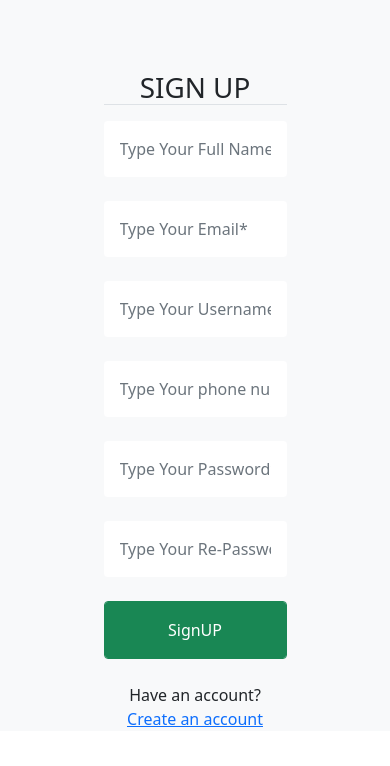
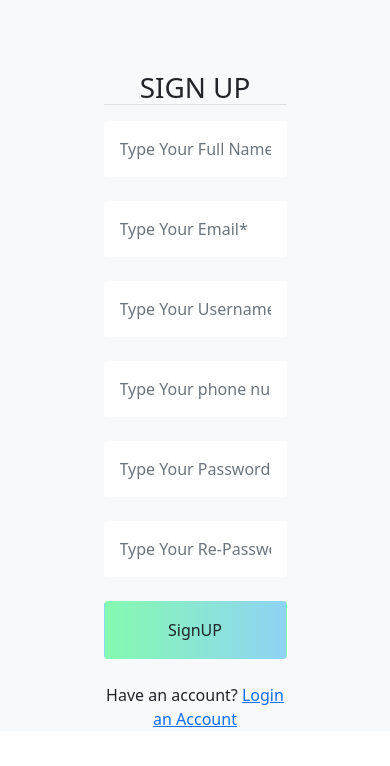
Before and after one commit to rsrajpro/swadhindas.v1, a PHP site: the page made by sign up.php in a window 390 px wide. Shown: the part 58-824 px from the top of the page. Run offline with PHP 8.4, Linux system fonts and the light colour scheme.

Commit message:
Update sign up.php
Mobile update

```diff
--- a/sign up.php
+++ b/sign up.php
@@ -41,6 +41,9 @@ if(isset($_POST['signup'])){
     .border-top-1px{
         border-top: 1px solid black;
     }
+    .g-c-1{
+        background: linear-gradient(to right, rgba(132, 250, 176, 1), rgba(143, 211, 244, 1))
+    }
 </style>
 
 <center class="border-top-1px">
@@ -70,8 +73,8 @@ if(isset($_POST['signup'])){
         <input type="text" name="phone" placeholder="Type Your phone number" class="form-control shadow-none border-none p-3"><br>
         <input type="password" name="password" placeholder="Type Your Password*" class="form-control shadow-none border-none p-3" required><br>
         <input type="password" name="repassword" placeholder="Type Your Re-Password*" class="form-control shadow-none border-none p-3" required><br>
-        <button name="signup" class="btn btn-success form-control none-shadow shadow-none p-3" id="liveToastBtn">SignUP</button><br><br>
-        <p>Have an account? <a href="#">Create an account</a></p>
+        <button name="signup" class="btn g-c-1 form-control none-shadow shadow-none p-3" id="liveToastBtn">SignUP</button><br><br>
+        <p>Have an account? <a href="./sign in">Login an Account</a></p>
     </form>
     </div>
 </div>
```
